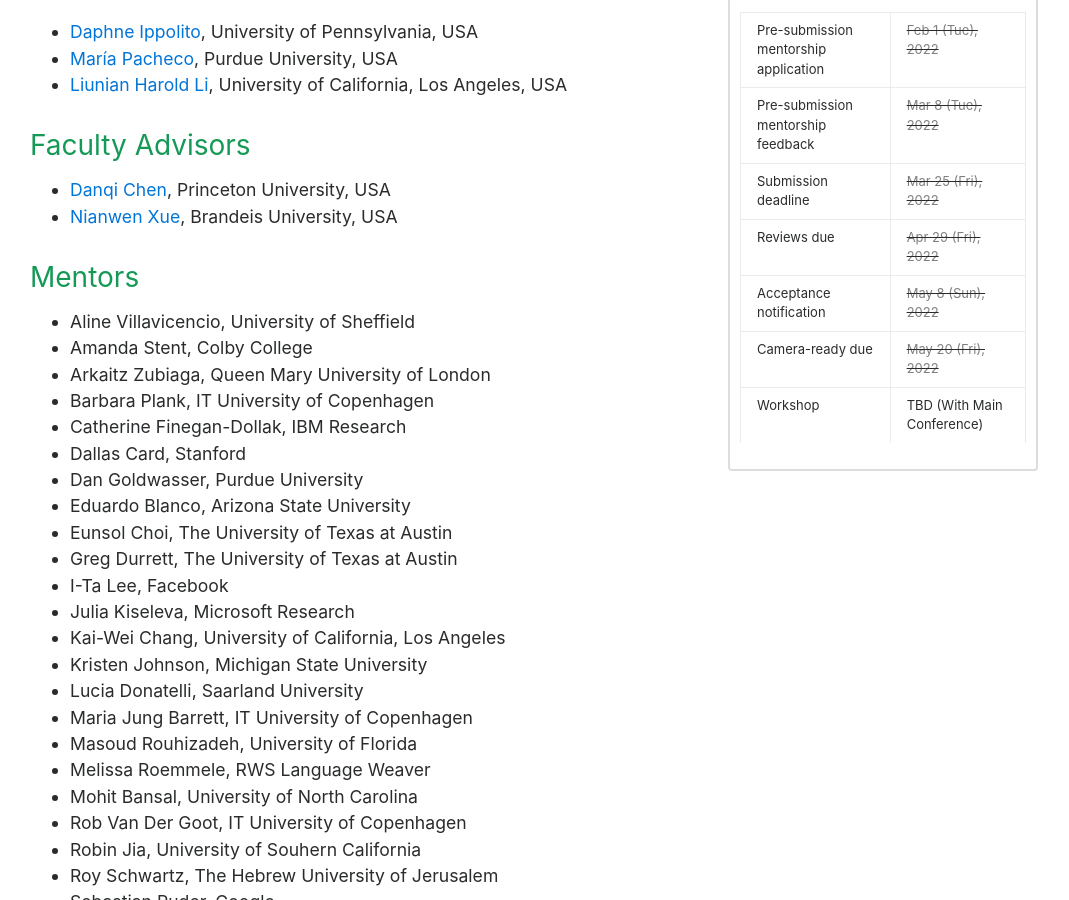
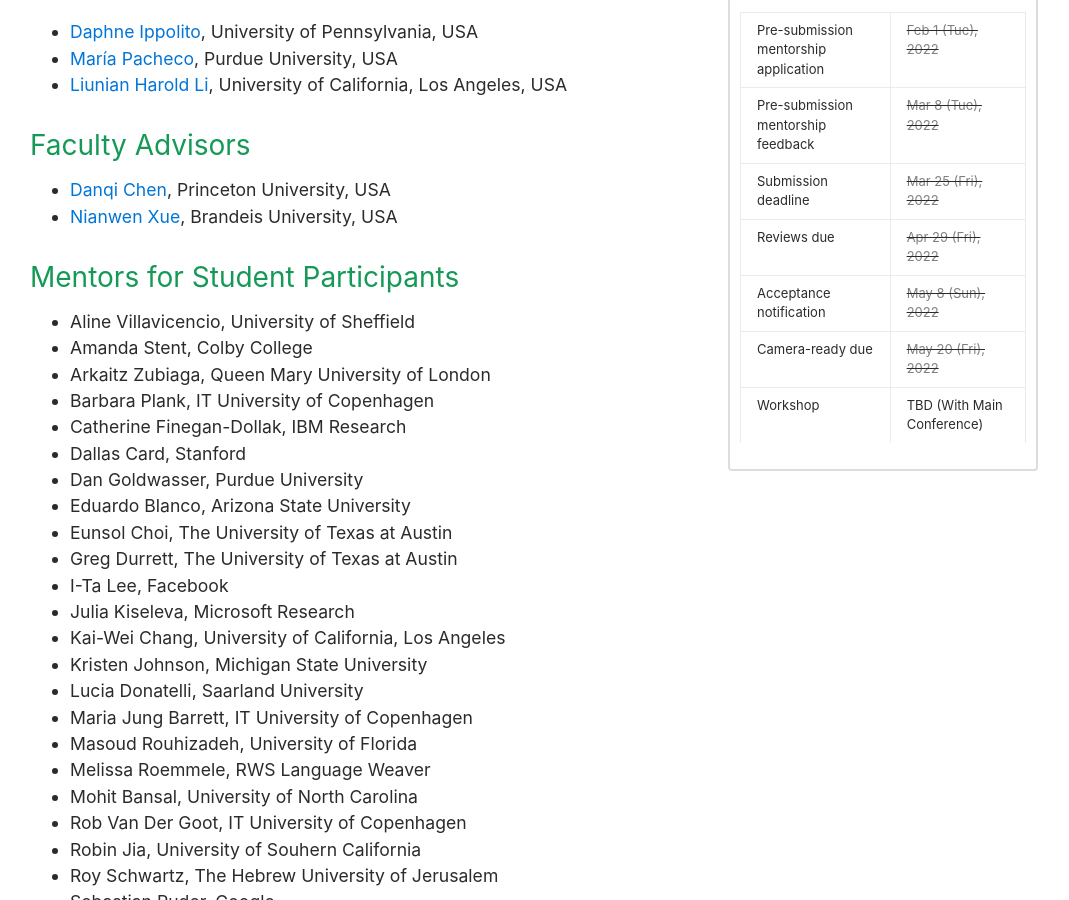
Before and after one commit to naacl2022-srw/naacl2022-srw.github.io, a Jekyll site: the page built from organization.md, in a window 1280 px wide and 900 px high, scrolled down 582 px. Shown: the whole window, without its empty margins (106-1175 px from the left). Built offline with Jekyll 4.4.1, drawn with Linux system fonts in a browser that asks for light colours.

Commit message:
Update organization.md

```diff
--- a/organization.md
+++ b/organization.md
@@ -15,7 +15,7 @@ order : 1
 - [Danqi Chen](https://www.cs.princeton.edu/~danqic/), Princeton University, USA
 - [Nianwen Xue](https://www.cs.brandeis.edu/~xuen/), Brandeis University, USA
 
-### Mentors
+### Mentors for Student Participants
 - Aline Villavicencio, University of Sheffield
 - Amanda Stent, Colby College
 - Arkaitz Zubiaga, Queen Mary University of London
```
